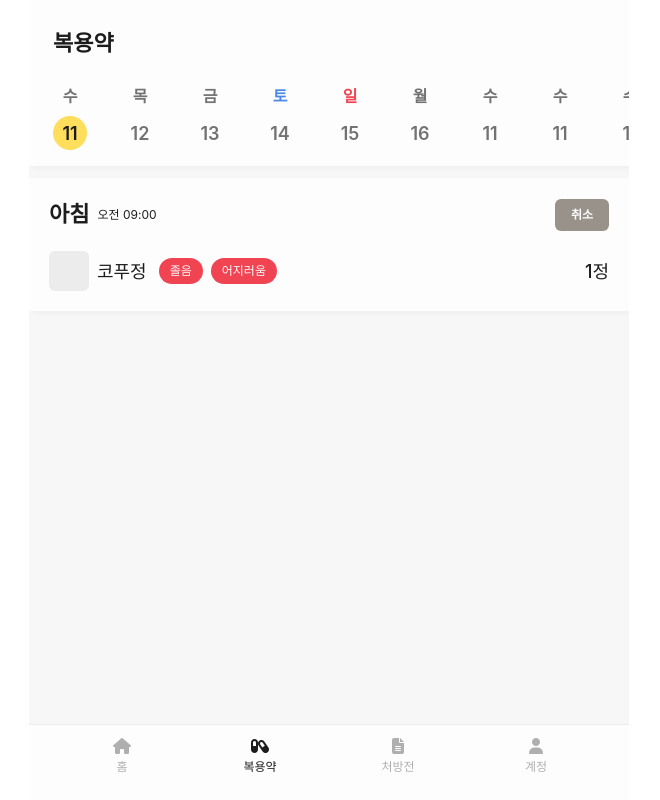
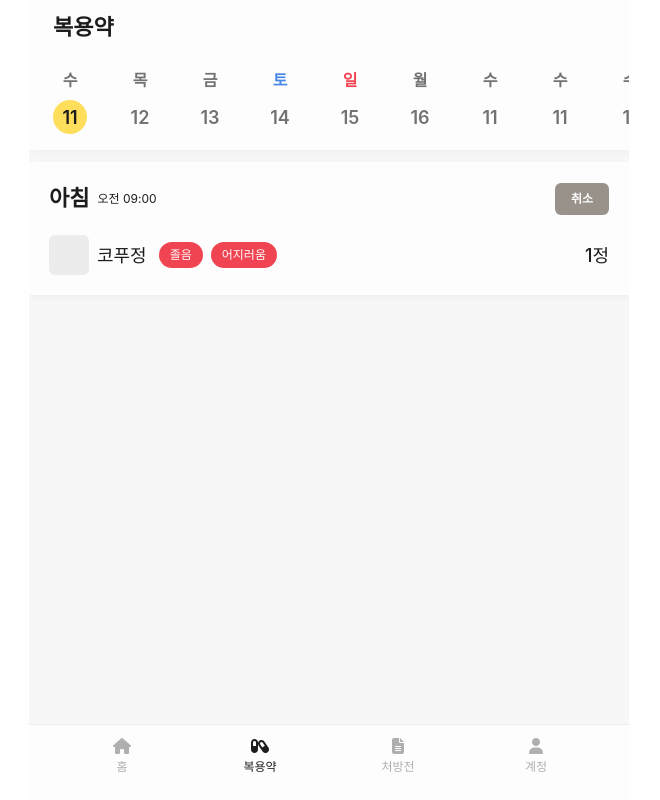
Before and after one commit to yjs96/bangapda-release, a Vue app: page /medicine in a window 1280 px wide. Shown: the whole page, without its empty margins (311-971 px from the left). Built offline with nearby package versions, Linux system fonts and the light colour scheme; a web font is replaced by a local one.

Commit message:
:ambulance: Hotfix: 헤드바 높이 변경, 스크롤바 가리기

```diff
--- a/src/assets/main.css
+++ b/src/assets/main.css
@@ -54,6 +54,10 @@
   }
 }
 
+*::webkit-scrollbar {
+  display: none;
+}
+
 a {
   color: var(--black);
   text-decoration: none;
--- a/src/components/HeadBar.vue
+++ b/src/components/HeadBar.vue
@@ -48,7 +48,7 @@ const headStyle = computed(() => ({
   left: 0;
   right: 0;
   background-color: var(--background);
-  height: 68px;
+  height: 52px;
   z-index: 3;
   display: flex;
   align-items: end;
--- a/src/components/Main.vue
+++ b/src/components/Main.vue
@@ -34,13 +34,13 @@ const mainStyle = computed(() => {
   let height = '100%'
   let margin = '0px'
   if (props.headbar && props.navbar) {
-    height = 'calc(100% - 76px - 68px)'
-    margin = '68px'
+    height = 'calc(100% - 76px - 52px)'
+    margin = '52px'
   } else if (!props.headbar && props.navbar) {
     height = 'calc(100% - 76px)'
   } else if (props.headbar && !props.navbar) {
-    height = 'calc(100% - 68px)';
-    margin = '68px'
+    height = 'calc(100% - 52px)';
+    margin = '52px'
   }
 
   return {
@@ -57,8 +57,8 @@ const mainStyle = computed(() => {
   background-color: var(--background);
   position: absolute;
   width: 100%;
-  height: calc(100% - 76px - 68px);
-  margin-top: 68px;
+  height: calc(100% - 76px - 52px);
+  margin-top: 52px;
   overflow-x: hidden;
   overflow-y: scroll;
 }
--- a/src/pages/HomePage.vue
+++ b/src/pages/HomePage.vue
@@ -68,8 +68,8 @@ const handleSummaryDetail = () => {
     </ShadowBox>
 
     <ShadowBox :padding-x="20" :padding-y="20">
-      <div @click="handleSummaryDetail()">
-        <div class="title-with-arrow">
+      <div>
+        <div class="title-with-arrow" @click="handleSummaryDetail()">
           <div class="shadow-box-title">최규찬님,</div>
           <i class="fa-solid fa-chevron-down" :class="{ rotate: showSummaryDetail }"></i>
         </div>
@@ -268,6 +268,10 @@ const handleSummaryDetail = () => {
   white-space: nowrap;
 }
 
+.tab-select-container::-webkit-scrollbar {
+  display: none !important;
+}
+
 .tab {
   font-size: 12px;
   border-radius: 20px;
--- a/src/pages/MedicinePage.vue
+++ b/src/pages/MedicinePage.vue
@@ -9,7 +9,9 @@ import { Button } from '@/components/ui/button';
 import { useThemeStore } from '@/stores/theme'
 
 const themeStore = useThemeStore()
-themeStore.setThemeColor('#FDFDFD')
+setTimeout(() => {
+  themeStore.setThemeColor('#FDFDFD')
+}, 10);
 
 </script>
 
```
